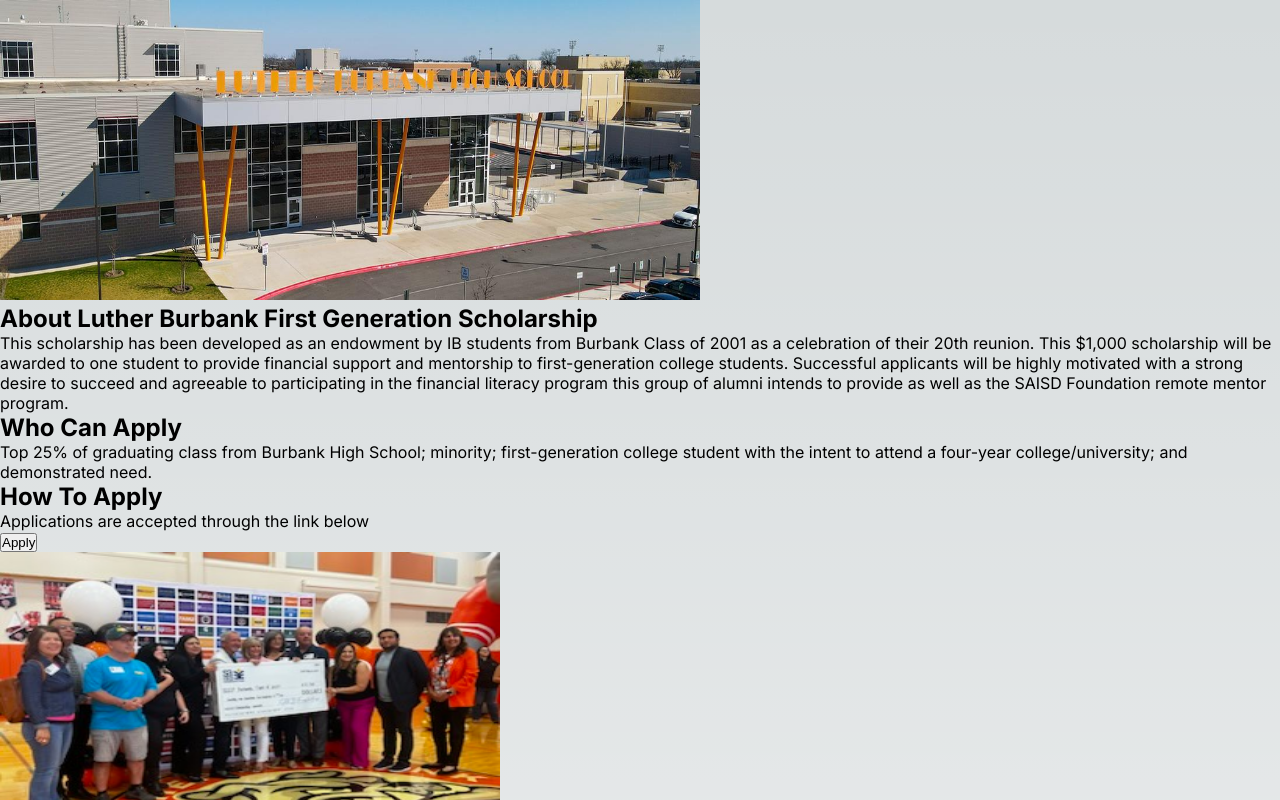
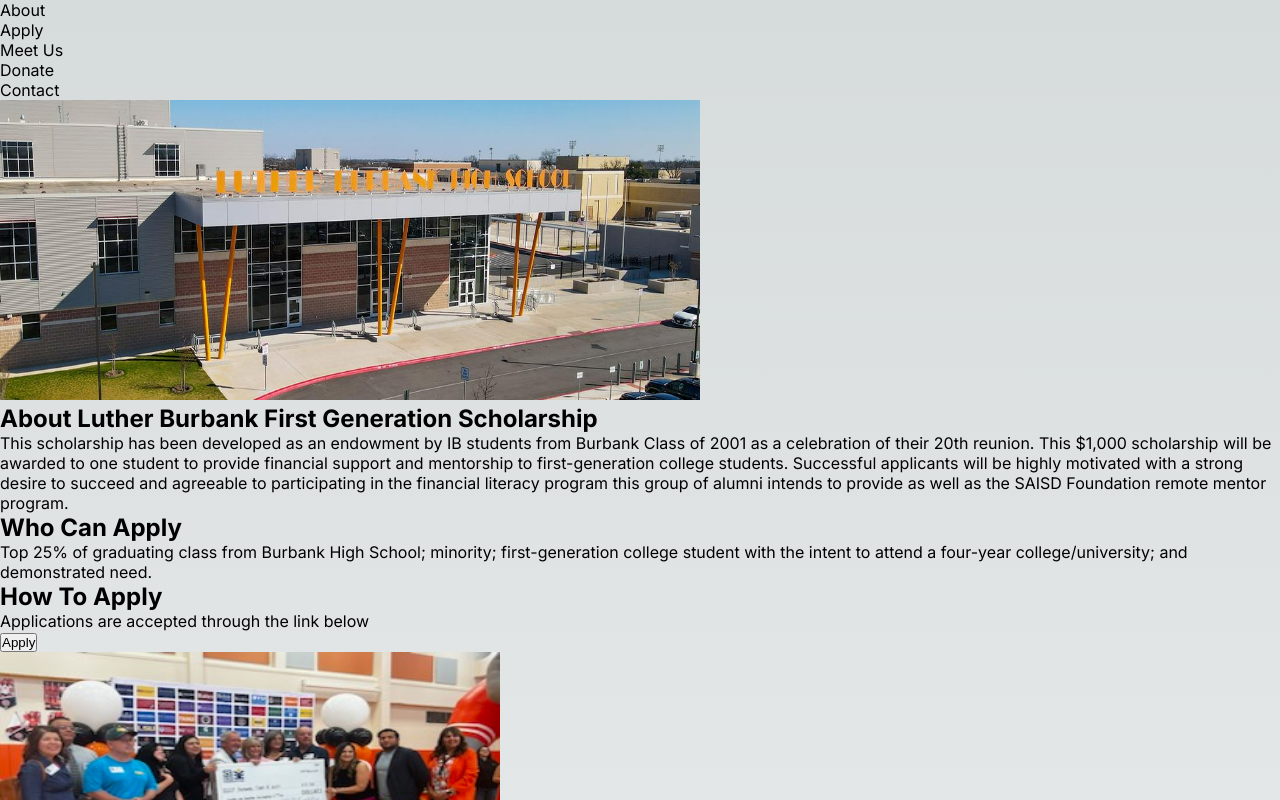
Before and after one commit to Amean/bfgs-website, a Next.js app: page / in a window 1280 px wide. Shown: the top 800 px of the page. Built offline with nearby package versions, Linux system fonts and the light colour scheme.

Commit message:
added stuff

```diff
--- a/src/app/page.tsx
+++ b/src/app/page.tsx
@@ -25,12 +25,12 @@
 
   return (
     <>
-      {/* <div className="side-bar">
+      <div className="side-bar">
         <nav className="navigation">
-            <Image src="images/logo.svg" alt="Logo" />
+            {/* <Image src="images/logo.svg" alt="Logo" /> */}
           <ul>{listLinks}</ul>
         </nav>
-    </div> */}
+    </div>
     </>
   );
 }
```
